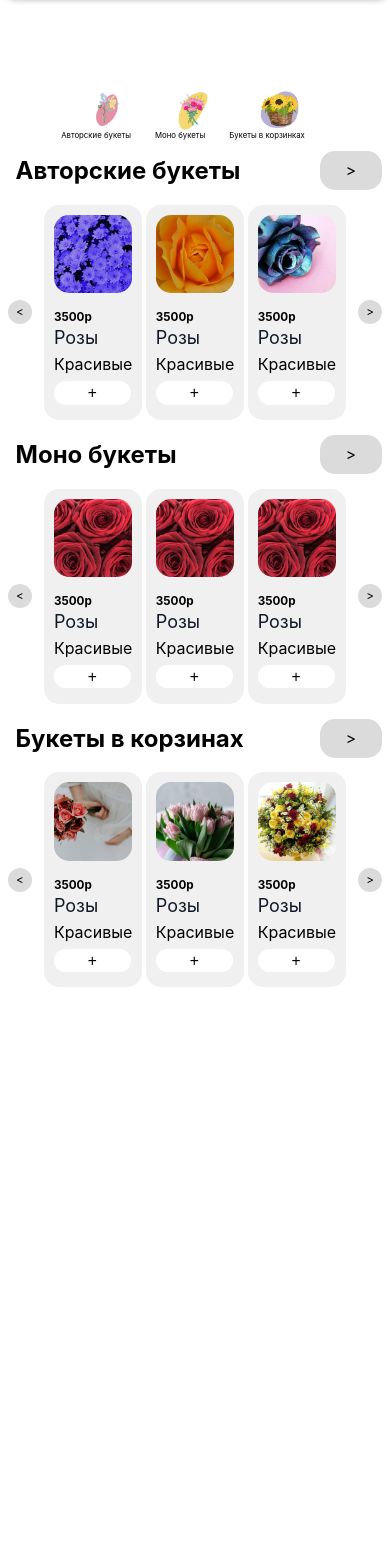
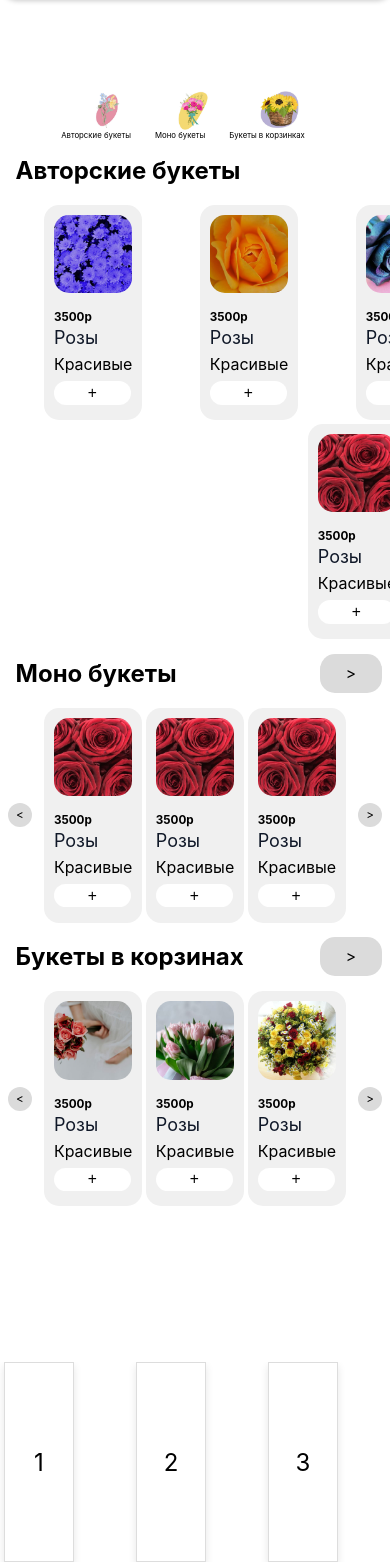
Before and after one commit to boketto0/FlowersApp, a React (Create React App) app: page / in a window 390 px wide. Shown: the part 97-1659 px from the top of the page. Before the commit the page ends 1208 px from the top, so only its background shows below. Built offline with nearby package versions, Linux system fonts and the light colour scheme.

Commit message:
carousel

```diff
--- a/src/containers/carousels/authorsBouquetsCarousel/AuthorsBouquetsCarousel.js
+++ b/src/containers/carousels/authorsBouquetsCarousel/AuthorsBouquetsCarousel.js
@@ -1,4 +1,6 @@
-import React, { useState, useEffect } from 'react';
+import React, { useRef } from "react";
+import { useSprings, animated } from "react-spring";
+import { useSwipeable } from "react-swipeable";
 import { Card, CardType } from '../../../components/cards/Card';
 import { CardWrapper } from '../../../components/cards/CardWrapper';
 import { DetailButton, DetailButtonSize } from '../../../components/detailButton/DetailButton';
@@ -7,75 +9,83 @@ import Icon7 from '../../../assets/productPage/flowers7.jpg'
 import Icon8 from '../../../assets/productPage/flowers8.jpg'
 import Icon9 from '../../../assets/productPage/flowers9.jpg'
 
-export const AuthorsBouquetsCarousel = ({ handleSlide }) => {
+export const AuthorsBouquetsCarousel = () => {
+  const index = useRef(0);
+  const cardWidth = 50;
+  const gap = 4;
+  const cardsToScroll = 3;
 
   const authorsElements = [
     {
-            image: <img className='card-first__img' src={Icon6}/>,
+      image: <img className='card-first__img' src={Icon6} alt="Flower 6" />,
       price: "3500р",
       title: "Розы",
       text: "Красивые"
     },
     {
-            image: <img className='card-first__img' src={Icon7}/>,
+      image: <img className='card-first__img' src={Icon7} alt="Flower 7" />,
       price: "3500р",
       title: "Розы",
       text: "Красивые"
     },
     {
-            image: <img className='card-first__img' src={Icon8}/>,
+      image: <img className='card-first__img' src={Icon8} alt="Flower 8" />,
       price: "3500р",
       title: "Розы",
       text: "Красивые"
     },
     {
-            image: <img className='card-first__img' src={Icon9}/>,
+      image: <img className='card-first__img' src={Icon9} alt="Flower 9" />,
       price: "3500р",
       title: "Розы",
       text: "Красивые"
     },
-    ]
-    const [slideIndex, setSlideIndex] = useState(0);
-    const [visibleCards, setVisibleCards] = useState(3);
+  ];
 
-    useEffect(() => {
-        const updateVisibleCards = () => {
-        const screenWidth = window.innerWidth;
-        setVisibleCards(screenWidth >= 768 ? 5 : 3);
+  const clonedData = authorsElements.map((_, index) => index);
+
+  const [props, api] = useSprings(clonedData.length, (i) => ({
+    x: i * (cardWidth + gap),
+    config: { tension: 50, friction: 20 },
+  }));
+
+  const handlers = useSwipeable({
+    onSwipedLeft: () => handleSwipe(1),
+    onSwipedRight: () => handleSwipe(-1),
+    trackMouse: true,
+  });
+
+  const handleSwipe = (direction) => {
+    const nextIndex = (index.current + direction * cardsToScroll + clonedData.length) % clonedData.length;
+
+    if (nextIndex !== clonedData.length - 1) {
+      index.current = nextIndex;
+      api.start((i) => ({ x: (i - (index.current + clonedData.length + 5)) * (cardWidth + gap) }));
+    }
   };
-
-    window.addEventListener('resize', updateVisibleCards);
-    updateVisibleCards();
-
-    return () => {
-        window.removeEventListener('resize', updateVisibleCards);
-    };
-    }, []);
 
   return (
     <div>
       <div className='product-page__text__wrapper'>
         <h2>Авторские букеты</h2>
-            <DetailButton direction={'right'} size={DetailButtonSize.MEDIUM} handleSlide={handleSlide} />
+
       </div>
       <div className='product-page__carousel__wrapper'>
-            <DetailButton direction={'left'} size={DetailButtonSize.SMALL} handleSlide={() => handleSlide('left')} />
+
         <CardWrapper>
-                {authorsElements
-                .slice(slideIndex, slideIndex + visibleCards)
-                .map((ael, index) => (
-                <div key={index}>
+          {props.map((style, i) => (
+            <animated.div key={i} style={{ ...style }}>
               <Card
                 cardType={CardType.FIRST}
-                        image={ael.image}
-                        price={ael.price}
-                        title={ael.title}
-                        text={ael.text}
+                image={authorsElements[clonedData[i]].image}
+                price={authorsElements[clonedData[i]].price}
+                title={authorsElements[clonedData[i]].title}
+                text={authorsElements[clonedData[i]].text}
               />
-                </div>
+            </animated.div>
           ))}
         </CardWrapper>
-            <DetailButton direction={'right'} size={DetailButtonSize.SMALL} handleSlide={() => handleSlide('right')} />
+
       </div>
     </div>
   );
--- a/src/containers/carousels/basketBouquetsCarousel/BasketBouquetsCarousel.js
+++ b/src/containers/carousels/basketBouquetsCarousel/BasketBouquetsCarousel.js
@@ -8,7 +8,7 @@ import Icon3 from '../../../assets/productPage/flowers3.jpg'
 import Icon4 from '../../../assets/productPage/flowers4.jpg'
 import Icon5 from '../../../assets/productPage/flowers5.jpg'
 
-export const BasketBouquetsCarousel = ({ handleSlide }) => {
+export const BasketBouquetsCarousel = ( ) => {
 
     const basketElements = [
         {
@@ -45,10 +45,22 @@ export const BasketBouquetsCarousel = ({ handleSlide }) => {
   const [slideIndex, setSlideIndex] = useState(0);
   const [visibleCards, setVisibleCards] = useState(3);
 
+  const handleSlide = (direction) => {
+    if (direction === 'left') {
+      setSlideIndex((prevSlideIndex) => prevSlideIndex - 1);
+    } else if (direction === 'right') {
+      setSlideIndex((prevSlideIndex) => prevSlideIndex + 1);
+    }
+  };
+
   useEffect(() => {
     const updateVisibleCards = () => {
       const screenWidth = window.innerWidth;
-        setVisibleCards(screenWidth >= 768 ? 5 : 3);
+      if (screenWidth >= 768) {
+        setVisibleCards(5);
+      } else {
+        setVisibleCards(3);
+      }
     };
 
     window.addEventListener('resize', updateVisibleCards);
--- /dev/null
+++ b/src/containers/carousels/carousel/SimpleCarousel.js
@@ -0,0 +1,48 @@
+import React, { useRef } from "react";
+import { useSprings, animated, config } from "react-spring";
+import { useSwipeable } from "react-swipeable";
+import "./simpleCarousel.css";
+
+const dataCards = [1, 2, 3, 4, 5, 6, 7, 8, 9, 10, 11, 12, 13, 14, 15, 16, 17, 18, 19, 20, 21, 22, 23, 24, 25, 26, 27, 28, 29, 30];
+const cardWidth = 50;
+const gap = 4;
+const cardsToScroll = 3;
+
+export const SimpleCarousel = () => {
+  const index = useRef(0);
+  const carouselRef = useRef(null);
+
+  const clonedData = [...dataCards, ...dataCards, ...dataCards];
+
+  const [props, api] = useSprings(clonedData.length, (i) => ({
+    x: i * (cardWidth + gap),
+    config: { tension: 50, friction: 20 },
+  }));
+
+  const handlers = useSwipeable({
+    onSwipedLeft: () => handleSwipe(1),
+    onSwipedRight: () => handleSwipe(-1),
+    trackMouse: true,
+  });
+
+  const handleSwipe = (direction) => {
+    const nextIndex = (index.current + direction * cardsToScroll + dataCards.length) % dataCards.length;
+
+    if (nextIndex !== dataCards.length - 1) {
+      index.current = nextIndex;
+      api.start((i) => ({ x: (i - (index.current + dataCards.length + 5)) * (cardWidth + gap) }));
+    }
+  };
+
+  return (
+    <div className="carousel-container-simple" {...handlers}>
+      <div className="carousel-simple" ref={carouselRef}>
+        {props.map((style, i) => (
+          <animated.div key={i} className="card-carousel" style={{ ...style }}>
+            {clonedData[i]}
+          </animated.div>
+        ))}
+      </div>
+    </div>
+  );
+};
--- /dev/null
+++ b/src/containers/carousels/carousel/simpleCarousel.css
@@ -0,0 +1,22 @@
+.carousel-container-simple {
+  position: relative;
+  width: 100%;
+  overflow: hidden;
+}
+
+.carousel-simple {
+  display: flex;
+}
+
+.card-carousel {
+  flex: 0 0 calc(20% - 8px);
+  box-sizing: border-box;
+  height: 200px;
+  display: flex;
+  justify-content: center;
+  align-items: center;
+  font-size: 24px;
+  border: 1px solid #ddd;
+  box-shadow: 0 4px 8px rgba(0, 0, 0, 0.1);
+  margin: 0 4px; /* Добавим отступы между карточками */
+}
--- a/src/containers/carousels/monoBouquetsCarousel/MonoBouquetsCarousel.js
+++ b/src/containers/carousels/monoBouquetsCarousel/MonoBouquetsCarousel.js
@@ -4,7 +4,7 @@ import { CardWrapper } from '../../../components/cards/CardWrapper';
 import { DetailButton, DetailButtonSize } from '../../../components/detailButton/DetailButton';
 import Icon9 from '../../../assets/productPage/flowers9.jpg'
 
-export const MonoBouquetsCarousel = ({ handleSlide }) => {
+export const MonoBouquetsCarousel = () => {
 
     const monoElements = [
         {
@@ -41,10 +41,22 @@ export const MonoBouquetsCarousel = ({ handleSlide }) => {
   const [slideIndex, setSlideIndex] = useState(0);
   const [visibleCards, setVisibleCards] = useState(3);
 
+  const handleSlide = (direction) => {
+    if (direction === 'left') {
+      setSlideIndex((prevSlideIndex) => prevSlideIndex - 1);
+    } else if (direction === 'right') {
+      setSlideIndex((prevSlideIndex) => prevSlideIndex + 1);
+    }
+  };
+
   useEffect(() => {
     const updateVisibleCards = () => {
       const screenWidth = window.innerWidth;
-        setVisibleCards(screenWidth >= 768 ? 5 : 3);
+      if (screenWidth >= 768) {
+        setVisibleCards(5);
+      } else {
+        setVisibleCards(3);
+      }
     };
 
     window.addEventListener('resize', updateVisibleCards);
--- a/src/containers/home/Home.js
+++ b/src/containers/home/Home.js
@@ -7,6 +7,7 @@ import Header from '../../components/header/Header';
 import './home.css';
 import { ButtonOrderCart } from '../../components/buttonOrderCart/ButtonOrderCart';
 import './home.css';
+import { SimpleCarousel } from '../carousels/carousel/SimpleCarousel'
 
 const Home = () => {
   const [cartItems, setCartItems] = useState([]);
@@ -23,6 +24,7 @@ const Home = () => {
         <ExampleBlock/>
         <ProductPage addToCart={addToCart} />
         <ButtonOrderCart/>
+        <SimpleCarousel/>
     </div>
   );
 };
--- a/src/containers/productPage/ProductPage.js
+++ b/src/containers/productPage/ProductPage.js
@@ -1,16 +1,26 @@
-import React from 'react';
+import React, { useState } from 'react';
 import './productPage.css';
 import { BasketBouquetsCarousel } from '../carousels/basketBouquetsCarousel/BasketBouquetsCarousel';
 import { AuthorsBouquetsCarousel } from '../carousels/authorsBouquetsCarousel/AuthorsBouquetsCarousel';
 import { MonoBouquetsCarousel } from '../carousels/monoBouquetsCarousel/MonoBouquetsCarousel';
 
 const ProductPage = ({ addToCart }) => {
+  const [slideIndex, setSlideIndex] = useState(0);
+
+  const handleSlide = (direction) => {
+    // ваша логика обработки смены слайда
+    if (direction === 'left') {
+      setSlideIndex((prevSlideIndex) => prevSlideIndex - 1);
+    } else if (direction === 'right') {
+      setSlideIndex((prevSlideIndex) => prevSlideIndex + 1);
+    }
+  };
 
   return (
     <div className='product-page__wrapper'>
-      <AuthorsBouquetsCarousel/>
-      <MonoBouquetsCarousel/>
-      <BasketBouquetsCarousel/>
+      <AuthorsBouquetsCarousel handleSlide={handleSlide} />
+      <MonoBouquetsCarousel handleSlide={handleSlide} />
+      <BasketBouquetsCarousel handleSlide={handleSlide} />
     </div>
   );
 };
```
Lines whose indentation alone changed are shown as unchanged.
